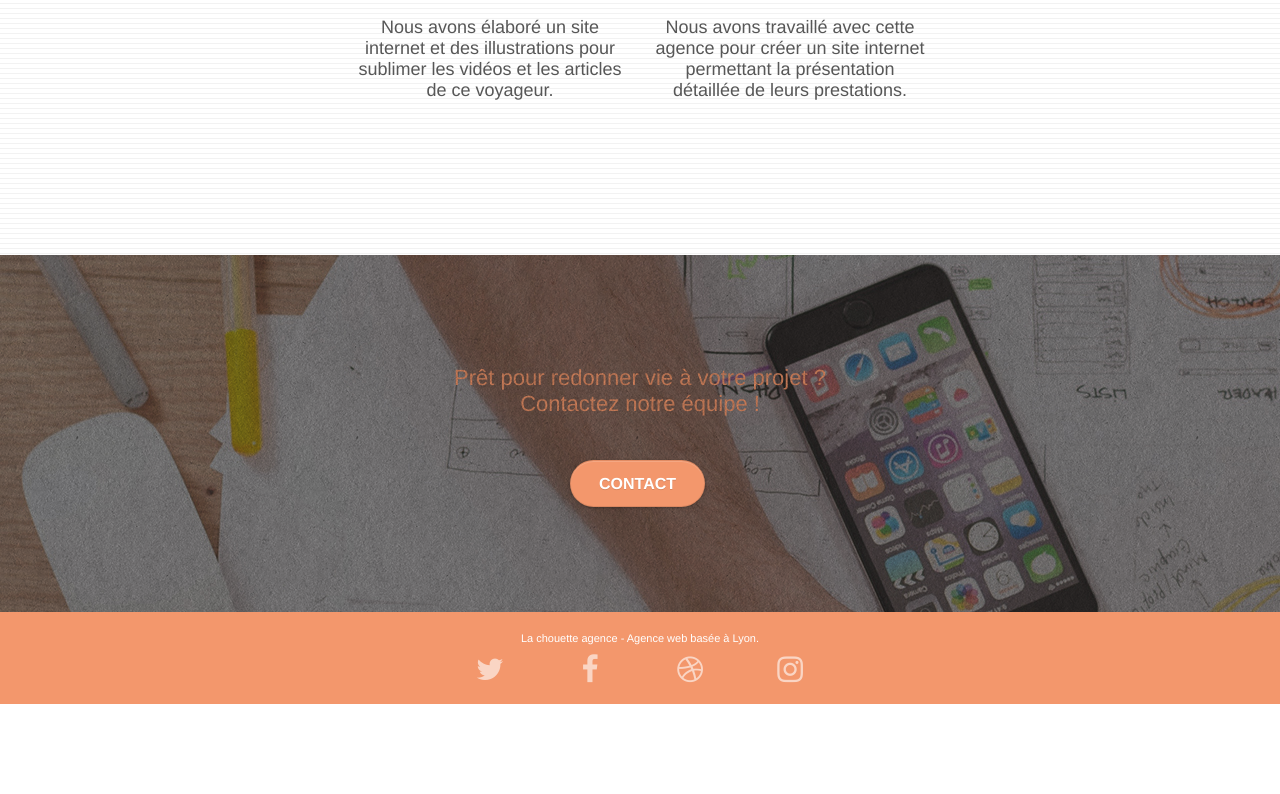
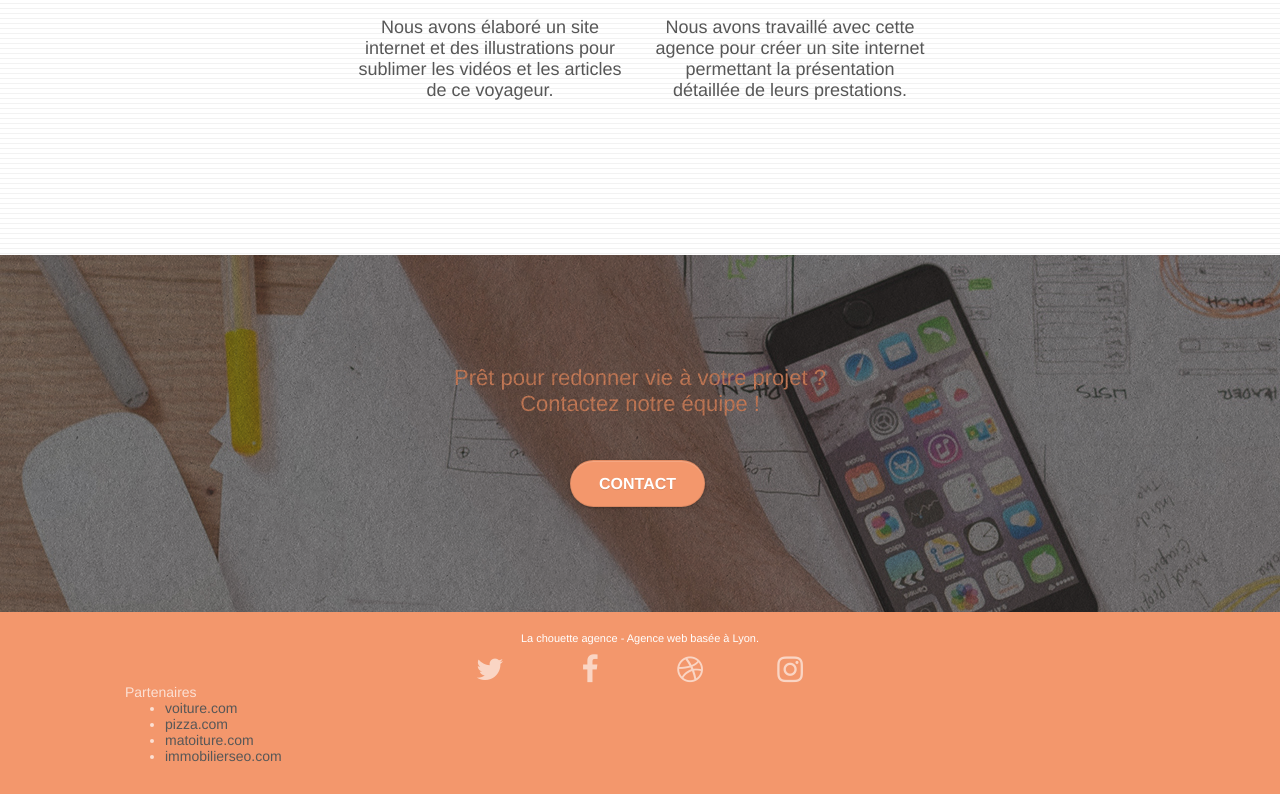
Before and after one commit to Perpel667/OPCR-DEVWEB-P4, a plain HTML site: page index.html in a window 1280 px wide. Shown: the part 2855-3649 px from the top of the page. Before the commit the page ends 3559 px from the top, so only its background shows below. Drawn offline with Linux system fonts and the light colour scheme.

Commit message:
Partners

```diff
--- a/index.html
+++ b/index.html
@@ -280,6 +280,16 @@
 								</div>
 							</div>
 						</div>
+						<div class="row">
+							<div class="col-sm-4">
+								Partenaires
+								<ul>
+									<li><a href="voiture.com">voiture.com</a></li>
+									<li><a href="pizza.com">pizza.com</a></li>
+									<li><a href="matoiture.com">matoiture.com</a></li>
+									<li><a href="immobilierseo.com">immobilierseo.com</a></li>
+								</ul>
+							</div>
 					</div>
 				</div>
 			</div>
```
